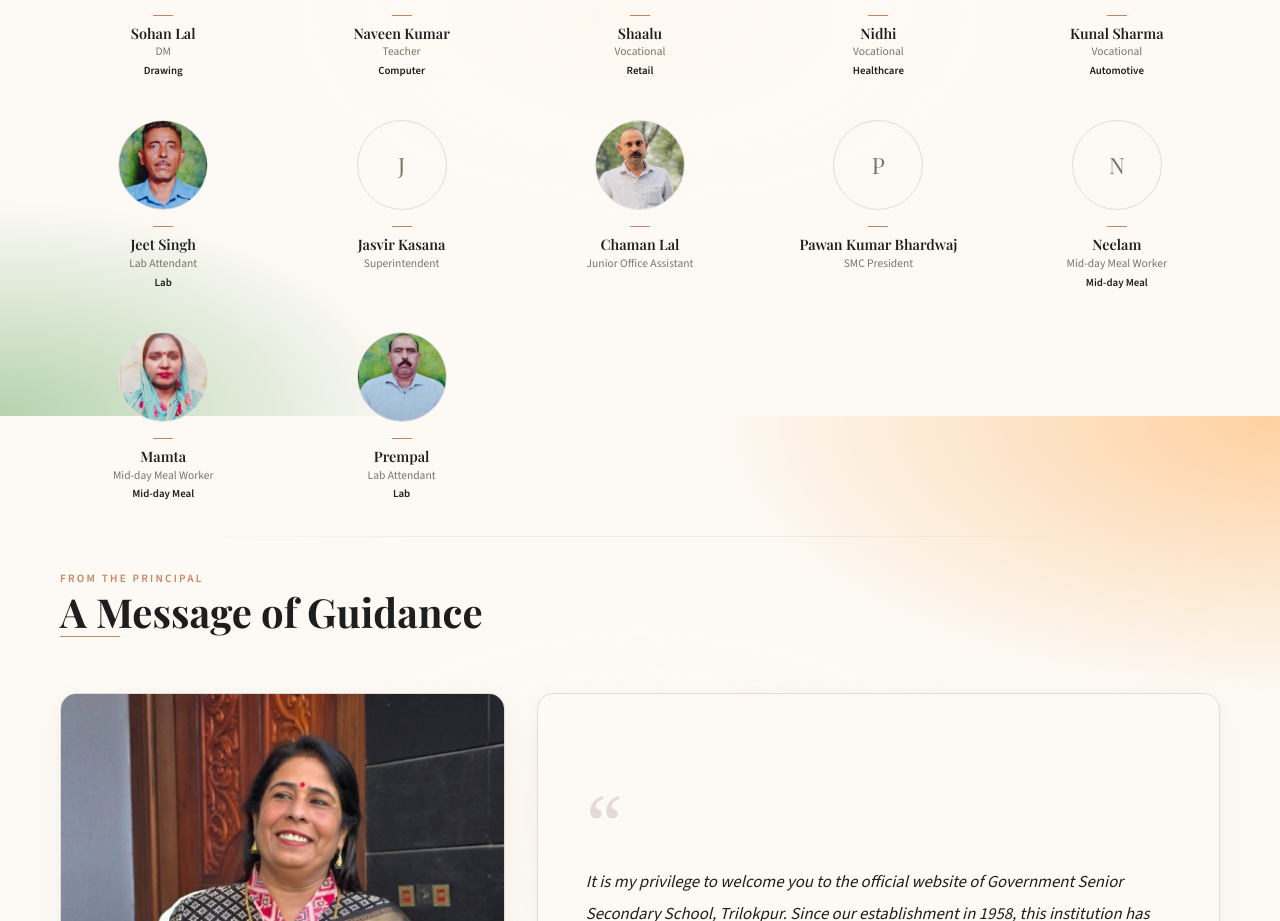
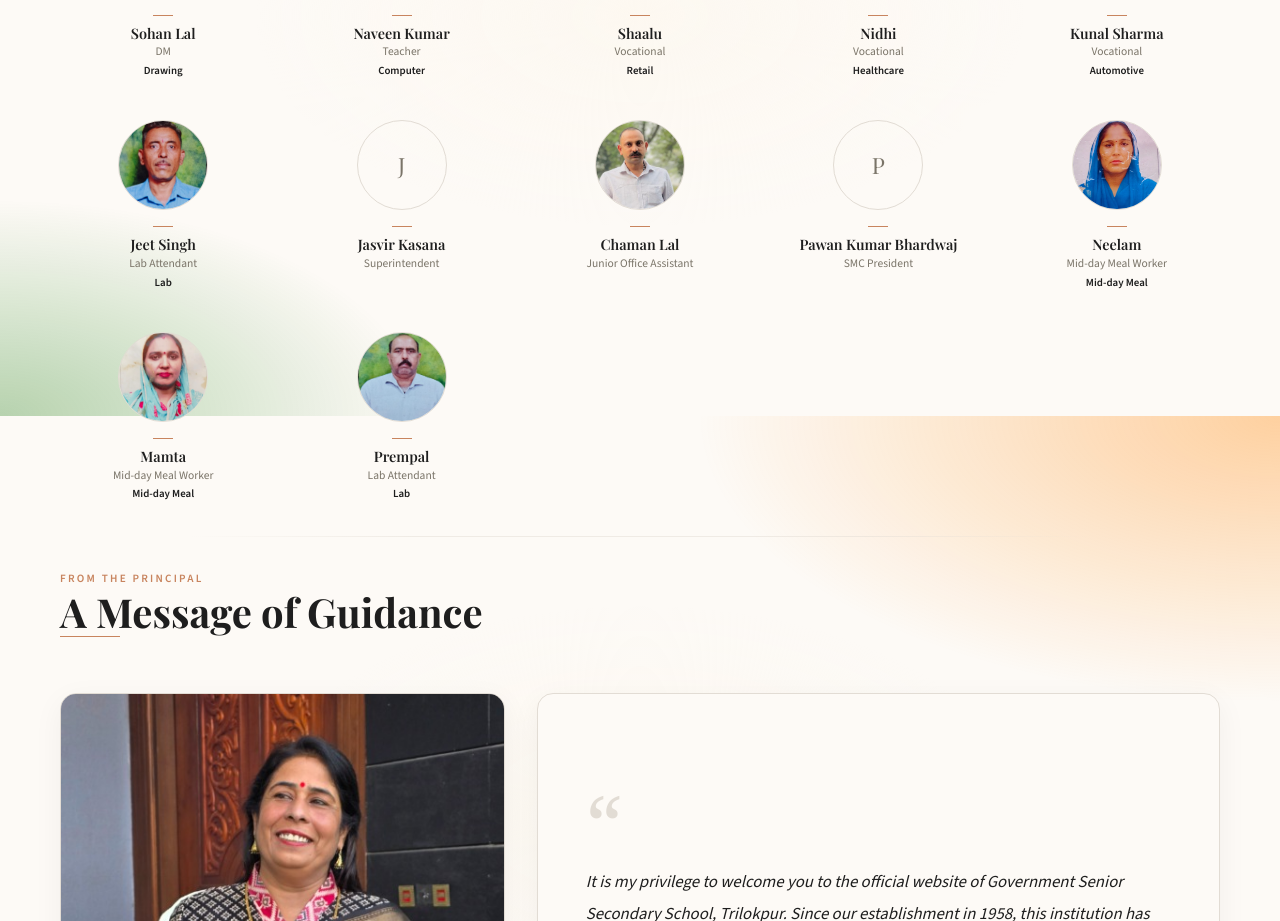
Before and after one commit to KhushiBagga20/GSSS-school-site, a Next.js app: page / in a window 1280 px wide. Shown: the part 5984-6905 px from the top of the page. Built offline with nearby package versions, Linux system fonts and the light colour scheme.

Commit message:
Update staff photo for Neelam (Mid-day Meal Worker)

```diff
--- a/data/school.ts
+++ b/data/school.ts
@@ -498,7 +498,7 @@ export const staffMembers: StaffMember[] = [
     designationHi: 'मिड-डे मील वर्कर',
     subject: 'Mid-day Meal',
     subjectHi: 'मिड-डे मील',
-    imageSrc: null,
+    imageSrc: '/images/staff/neelam_mdm.png',
   },
   {
     id: 's31',
```
Also changed, not shown: public/images/staff/neelam_mdm.png (added).
